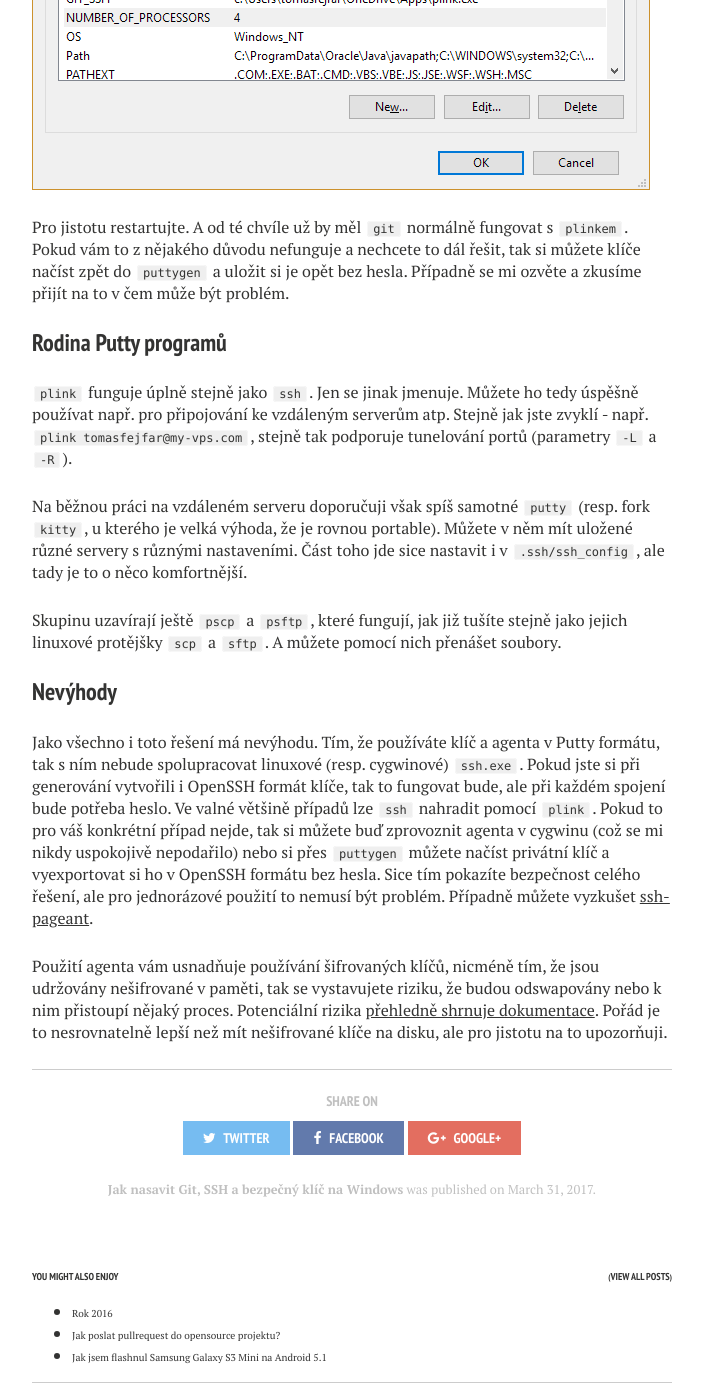
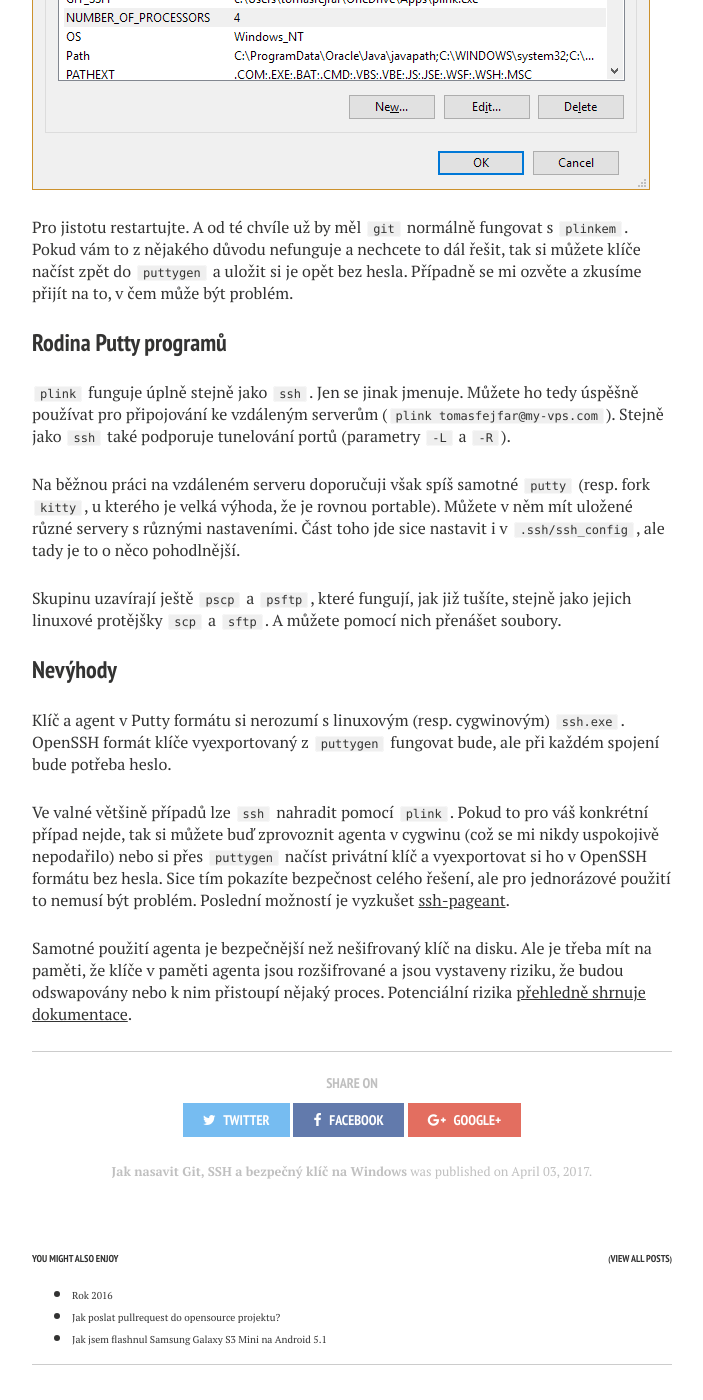
Before and after one commit to tomasfejfar/blog, a Jekyll site: the page built from _posts/2017-04-01-git-ssh-windows.md, in a window 1280 px wide and 1400 px high, scrolled down 2614 px. Shown: the whole window, without its empty margins (288-991 px from the left). Built offline with Jekyll 4.4.1, drawn with Linux system fonts in a browser that asks for light colours; nearby versions of some CDN libraries; comment, search, counter and statistics services are not loaded; some of the changed text lies outside the part shown.

Commit message:
Post: SSH for Git on Windows

```diff
--- a/_posts/2017-04-01-git-ssh-windows.md
+++ b/_posts/2017-04-01-git-ssh-windows.md
@@ -4,13 +4,13 @@ status: publish
 comments: true
 published: true
 title: Jak nasavit Git, SSH a bezpečný klíč na Windows
-date: '2017-04-01 00:00:00 +0200'
-excerpt: Nastavit správně Git na Windows není úplně legrace, ale ukážu vám, jak na to. Na konci budete mít skvělé a bezpečné řešení, které zapadá do Windows ekosystému.
+date: '2017-04-04 00:00:00 +0200'
+excerpt: Nastavit správně Git na Windows není úplně legrace, ale ukážu vám, jak na to. Na konci budete mít lepší a bezpečnější řešení, které zapadá do Windows ekosystému.
 ---
 
 ## SSH klíč
 
-Často vídám, že lidé na Windows používají privátní klíč bez hesla. To je podle mého celkem zásadní chyba. Privátní klíč je jako heslo. Heslo byste si nenapsali do texťáku a neuložili na disk. Nedělejte to ani s privátním klíčem! Myslím, že příčinou je, že na Windows není snadné nastavit autentikačního agenta, který si heslo bezpečně zapamatuje a vy ho pak zadáváte jen jednou při přihlášení. Chápu, že zadávat heslo pokaždé, když klíč použijete je otrava. Proto si ukážeme, jak klíč nastavit tak, abyste to dělat nemuseli.
+Často vídám, že lidé na Windows používají privátní klíč bez hesla. To je podle mého celkem zásadní chyba. Privátní klíč je jako heslo. Heslo byste si nenapsali do texťáku a neuložili na disk. Nedělejte to ani s privátním klíčem! Myslím, že příčinou je, že na Windows není snadné nastavit autentikačního agenta, který si heslo bezpečně zapamatuje a vy ho pak zadáváte jen jednou při přihlášení. Chápu, že zadávat heslo pokaždé, když klíč použijete, je otrava. Proto si ukážeme, jak klíč nastavit tak, abyste to dělat nemuseli.
 
 Začneme tím, že si [stáhneme potřebné nástroje](http://www.chiark.greenend.org.uk/~sgtatham/putty/latest.html) - `putty`, `plink`, `pageant` a `puttygen` (klidně stáhněte celý zip). Oficiální stránka vypadá trochu archaicky, ale nenechte se zastrašit.
 
@@ -30,7 +30,7 @@ Pokud už máte existující klíč v Putty formátu, můžete ho načíst tlač
 
 Pokud už máte existující klíč v OpenSSH formátu, můžete ho také načíst. V menu vyberte *Conversions → Import key*
 
-#### Zašifrování klíče
+### Zašifrování klíče
 
 Až budete klíč mít vygenerovaný nebo načtený, tak ho opatřete vhodným komentářem. Já si do komentáře dávám uživatele a stroj (`tomasfejfar@x220`), abych v budoucnu viděl, kde se mi na tom kterém místě klíč vzal a také jestli ho třeba můžu smazat (třeba když od té doby mám nový notebook).
 
@@ -40,28 +40,30 @@ Klíče uložte pomocí *Save public key* (`id_rsa.ppk.pub`) a *Save private key
 
 ### Nastavení agenta
 
-Abyste nemuseli při každém pokusu o spojení zadávat heslo na rozšifrování klíče použijeme `pageant`. Ten běží v systray a udržuje rozšifrovaný klíč bezpečně v paměti. Stačí aplikaci spustit a pomocí *Add key* si přidat klíč, který se po zadání hesla objeví v seznamu a je možné ho rovnou používat.
+Abychom nemuseli při každém pokusu o spojení zadávat heslo na rozšifrování klíče, použijeme `pageant`. Ten běží v systray a udržuje rozšifrovaný klíč bezpečně v paměti. Stačí aplikaci spustit a pomocí *Add key* si přidat klíč, který se po zadání hesla objeví v seznamu a je možné ho rovnou používat.
 
-Potíž je, že `pageant` po restartu klíč zapomene a musíte ho znovu přidat. A to je otrava. Vyřešit to jde snadno. Vytvoříte si zástupce pageantu a do položky *Cíl* ve Vlastnostech doplníte za cestu k programu ještě cestu ke klíči. Tedy např. `C:\apps\pageant.exe c:\Users\tomasfejfar\.ssh\id_rsa.ppk`. Zástupce si dejte do složky *Po spuštění* (*Start → Spustit → `shell:startup` → OK*). Po přihlášení se vám `pageant` spustí a požádá o heslo. A pak až do restartu nebude třeba heslo zadávat.
+Potíž je, že `pageant` po restartu klíč zapomene a musíte ho znovu přidat. A to je otrava. Vyřešit to jde snadno. Vytvoříte si zástupce pageantu a do položky *Cíl* ve Vlastnostech doplníte za cestu k programu ještě cestu ke klíči. Tedy např. `C:\apps\pageant.exe c:\Users\tomasfejfar\.ssh\id_rsa.ppk`. Zástupce si dejte do složky *Po spuštění* (*Start → Spustit → `shell:startup` → OK*). Po přihlášení se `pageant` spustí a požádá o heslo. A pak až do restartu nebude třeba heslo zadávat.
 
 ### Nastavení SSH klienta
 
-Posledním krokem, který je potřeba ke zprovoznění je nahrazení standardního SSH klienta (typicky `ssh.exe` z cygwinu/msysgitu) za `plink`. To provedete nastavením proměnné prostřední (tj. ENV variable) `GIT_SSH` na cestu k plinku (např. `c:\apps\plink.exe`). Nastavení najdete v nastavení systému (`[Win] + [Pause]`), *Pokročilé → Proměnné prostředí*. Nastavit to můžete buď pro současného uživatele nebo pro všechny uživatele. Mimochodem, podobně existuje proměnná `SVN_SSH` se stejnou funkcí pro verzování v SVN.
+Aby se nový klíč z agenta začal používat pro SSH v rámci gitu je třeba nahradit standardního SSH klienta (typicky `ssh.exe` z cygwinu/msysgitu) za `plink`. To provedete nastavením proměnné prostřední (tj. ENV variable) `GIT_SSH` na cestu k plinku (např. `c:\apps\plink.exe`). Nastavení najdete v nastavení systému (`[Win] + [Pause]`), *Pokročilé → Proměnné prostředí*. Nastavit to můžete buď pro současného uživatele nebo pro všechny uživatele. Mimochodem, podobně existuje proměnná `SVN_SSH` se stejnou funkcí pro verzování v SVN.
 
 ![Image](/images/posts/git-ssh-key/env-var.png)
 
-Pro jistotu restartujte. A od té chvíle už by měl `git` normálně fungovat s `plinkem`. Pokud vám to z nějakého důvodu nefunguje a nechcete to dál řešit, tak si můžete klíče načíst zpět do `puttygen` a uložit si je opět bez hesla. Případně se mi ozvěte a zkusíme přijít na to v čem může být problém.
+Pro jistotu restartujte. A od té chvíle už by měl `git` normálně fungovat s `plinkem`. Pokud vám to z nějakého důvodu nefunguje a nechcete to dál řešit, tak si můžete klíče načíst zpět do `puttygen` a uložit si je opět bez hesla. Případně se mi ozvěte a zkusíme přijít na to, v čem může být problém.
 
 ### Rodina Putty programů
 
-`plink` funguje úplně stejně jako `ssh`. Jen se jinak jmenuje. Můžete ho tedy úspěšně používat např. pro připojování ke vzdáleným serverům atp. Stejně jak jste zvyklí - např. `plink tomasfejfar@my-vps.com`, stejně tak podporuje tunelování portů (parametry `-L` a `-R`).
+`plink` funguje úplně stejně jako `ssh`. Jen se jinak jmenuje. Můžete ho tedy úspěšně používat pro připojování ke vzdáleným serverům (`plink tomasfejfar@my-vps.com`). Stejně jako `ssh` také podporuje tunelování portů (parametry `-L` a `-R`).
 
-Na běžnou práci na vzdáleném serveru doporučuji však spíš samotné `putty` (resp. fork `kitty`, u kterého je velká výhoda, že je rovnou portable). Můžete v něm mít uložené různé servery s různými nastaveními. Část toho jde sice nastavit i v `.ssh/ssh_config`, ale tady je to o něco komfortnější.
+Na běžnou práci na vzdáleném serveru doporučuji však spíš samotné `putty` (resp. fork `kitty`, u kterého je velká výhoda, že je rovnou portable). Můžete v něm mít uložené různé servery s různými nastaveními. Část toho jde sice nastavit i v `.ssh/ssh_config`, ale tady je to o něco pohodlnější.
 
-Skupinu uzavírají ještě `pscp` a `psftp`, které fungují, jak již tušíte stejně jako jejich linuxové protějšky `scp` a `sftp`. A můžete pomocí nich přenášet soubory.
+Skupinu uzavírají ještě `pscp` a `psftp`, které fungují, jak již tušíte, stejně jako jejich linuxové protějšky `scp` a `sftp`. A můžete pomocí nich přenášet soubory.
 
 ### Nevýhody
 
-Jako všechno i toto řešení má nevýhodu. Tím, že používáte klíč a agenta v Putty formátu, tak s ním nebude spolupracovat linuxové (resp. cygwinové) `ssh.exe`. Pokud jste si při generování vytvořili i OpenSSH formát klíče, tak to fungovat bude, ale při každém spojení bude potřeba heslo. Ve valné většině případů lze `ssh` nahradit pomocí `plink`. Pokud to pro váš konkrétní případ nejde, tak si můžete buď zprovoznit agenta v cygwinu (což se mi nikdy uspokojivě nepodařilo) nebo si přes `puttygen` můžete načíst privátní klíč a vyexportovat si ho v OpenSSH formátu bez hesla. Sice tím pokazíte bezpečnost celého řešení, ale pro jednorázové použití to nemusí být problém. Případně můžete vyzkušet [ssh-pageant](https://github.com/cuviper/ssh-pageant).
+Klíč a agent v Putty formátu si nerozumí s linuxovým (resp. cygwinovým) `ssh.exe`. OpenSSH formát klíče vyexportovaný z `puttygen` fungovat bude, ale při každém spojení bude potřeba heslo.
 
-Použití agenta vám usnadňuje používání šifrovaných klíčů, nicméně tím, že jsou udržovány nešifrované v paměti, tak se vystavujete riziku, že budou odswapovány nebo k nim přistoupí nějaký proces. Potenciální rizika [přehledně shrnuje dokumentace](https://the.earth.li/~sgtatham/putty/0.60/htmldoc/Chapter9.html#pageant-security). Pořád je to nesrovnatelně lepší než mít nešifrované klíče na disku, ale pro jistotu na to upozorňuji.
+Ve valné většině případů lze `ssh` nahradit pomocí `plink`. Pokud to pro váš konkrétní případ nejde, tak si můžete buď zprovoznit agenta v cygwinu (což se mi nikdy uspokojivě nepodařilo) nebo si přes `puttygen` načíst privátní klíč a vyexportovat si ho v OpenSSH formátu bez hesla. Sice tím pokazíte bezpečnost celého řešení, ale pro jednorázové použití to nemusí být problém. Poslední možností je vyzkušet [ssh-pageant](https://github.com/cuviper/ssh-pageant).
+
+Samotné použití agenta je bezpečnější než nešifrovaný klíč na disku. Ale je třeba mít na paměti, že klíče v paměti agenta jsou rozšifrované a jsou vystaveny riziku, že budou odswapovány nebo k nim přistoupí nějaký proces. Potenciální rizika [přehledně shrnuje dokumentace](https://the.earth.li/~sgtatham/putty/0.60/htmldoc/Chapter9.html#pageant-security).
```
